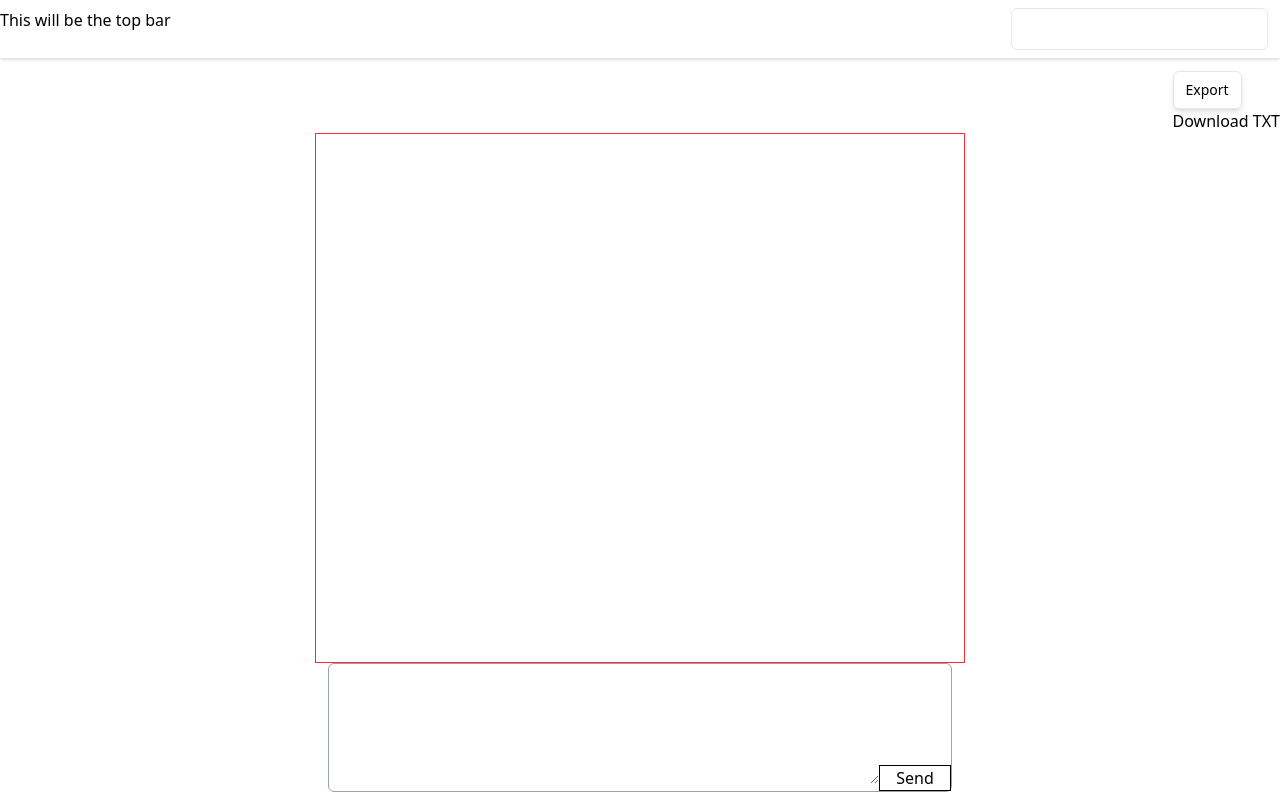
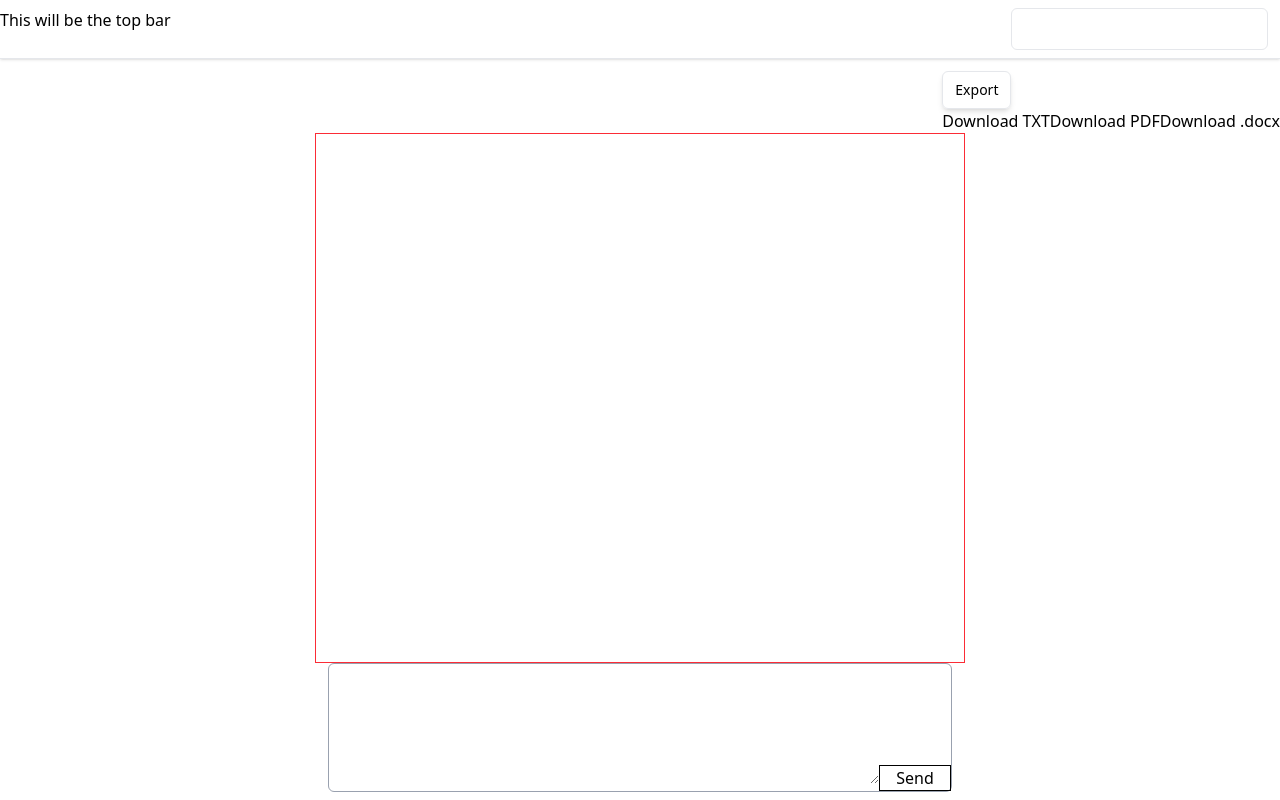
Before and after one commit to devXamr/bubbles, a Next.js app in the folder bubbles/: page / in a window 1280 px wide. Both pictures are taken after a click on the button "Export". Built offline with nearby package versions, Linux system fonts and the light colour scheme.

Commit message:
feat: allow downloading messageList as pdf and .docx

```diff
--- a/bubbles/app/page.tsx
+++ b/bubbles/app/page.tsx
@@ -4,8 +4,7 @@ import Image from "next/image";
 import { useEffect, useState } from "react";
 import { v4 as uuidv4 } from "uuid";
 import Message from "./components/message";
-import { browser } from "process";
-import { downloadTXT } from "./utils";
+import { downloadDOCX, downloadPDF, downloadTXT } from "./utils";
 
 async function fetchLocalMessages() {
   const allMessages = localStorage.getItem("localMessages");
@@ -81,6 +80,17 @@ export default function Home() {
             >
               Download TXT
             </button>
+            <button
+              onClick={() => {
+                downloadPDF(messageList);
+              }}
+            >
+              Download PDF
+            </button>
+
+            <button onClick={() => downloadDOCX(messageList)}>
+              Download .docx
+            </button>
           </div>
         )}
       </div>
--- a/bubbles/app/utils.ts
+++ b/bubbles/app/utils.ts
@@ -1,6 +1,27 @@
-export function downloadPDF() {}
+import { jsPDF } from "jspdf";
+import { Document, Packer, Paragraph } from "docx";
+import { saveAs } from "file-saver";
 
-export function downloadDOCX() {}
+export function downloadPDF(data: string[]) {
+  const doc = new jsPDF();
+
+  doc.text(data.join("/n"), 10, 10);
+  doc.save("messageList.pdf");
+}
+
+export async function downloadDOCX(data: string[]) {
+  const doc = new Document({
+    sections: [
+      {
+        properties: {},
+        children: data.map((eachLine) => new Paragraph({ text: eachLine })),
+      },
+    ],
+  });
+
+  const blob = await Packer.toBlob(doc);
+  saveAs(blob, "messageList.docx");
+}
 
 // will accept messageList and download it as a .txt file.
 export function downloadTXT(data: string[]) {
--- a/bubbles/package.json
+++ b/bubbles/package.json
@@ -9,7 +9,11 @@
     "lint": "eslint"
   },
   "dependencies": {
+    "@types/file-saver": "^2.0.7",
     "@types/react-highlight-words": "^0.20.0",
+    "docx": "^9.5.1",
+    "file-saver": "^2.0.5",
+    "jspdf": "^3.0.3",
     "next": "15.5.4",
     "react": "19.1.0",
     "react-dom": "19.1.0",
```
Also changed, not shown: 1 other file (tests, documents, lock files or other folders).
